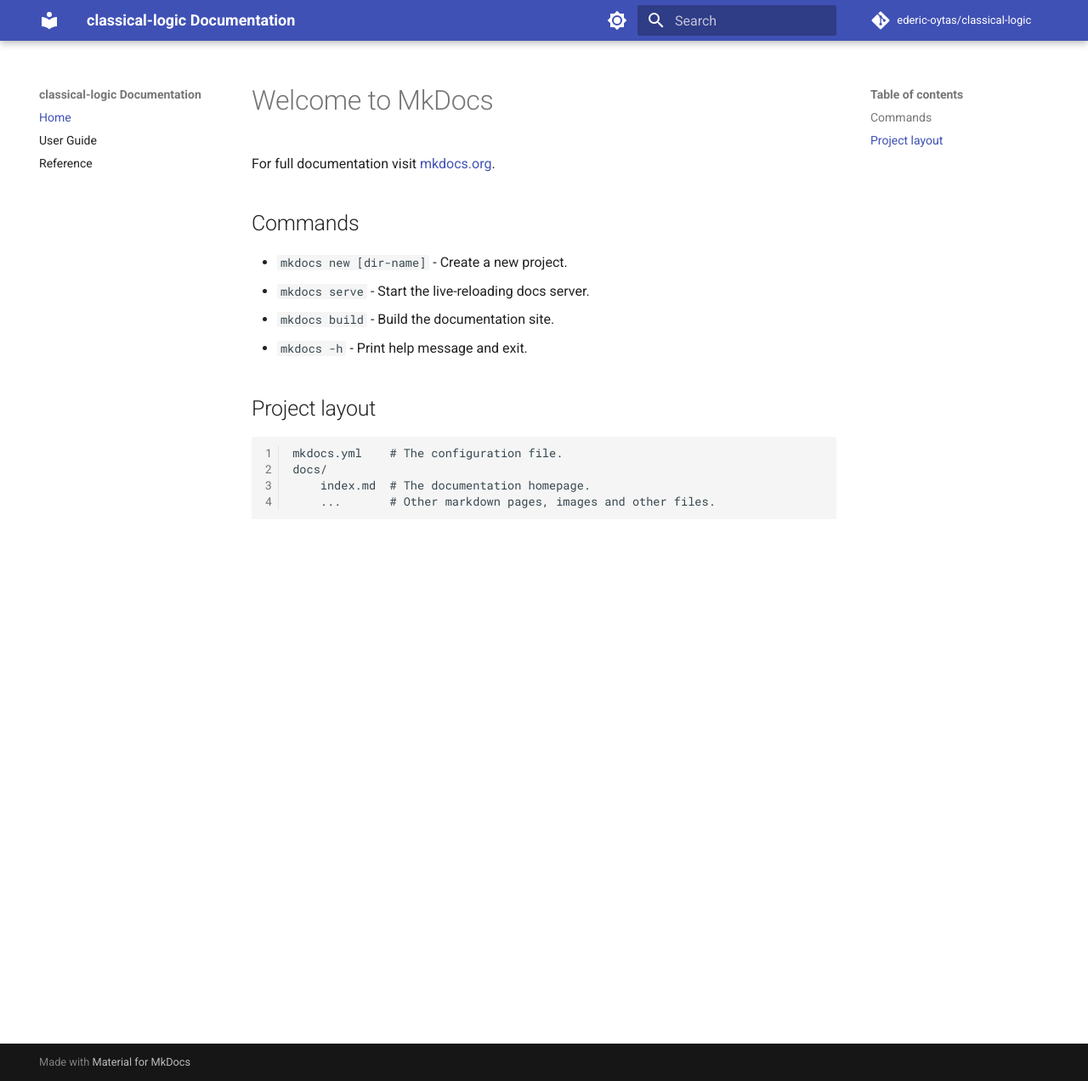
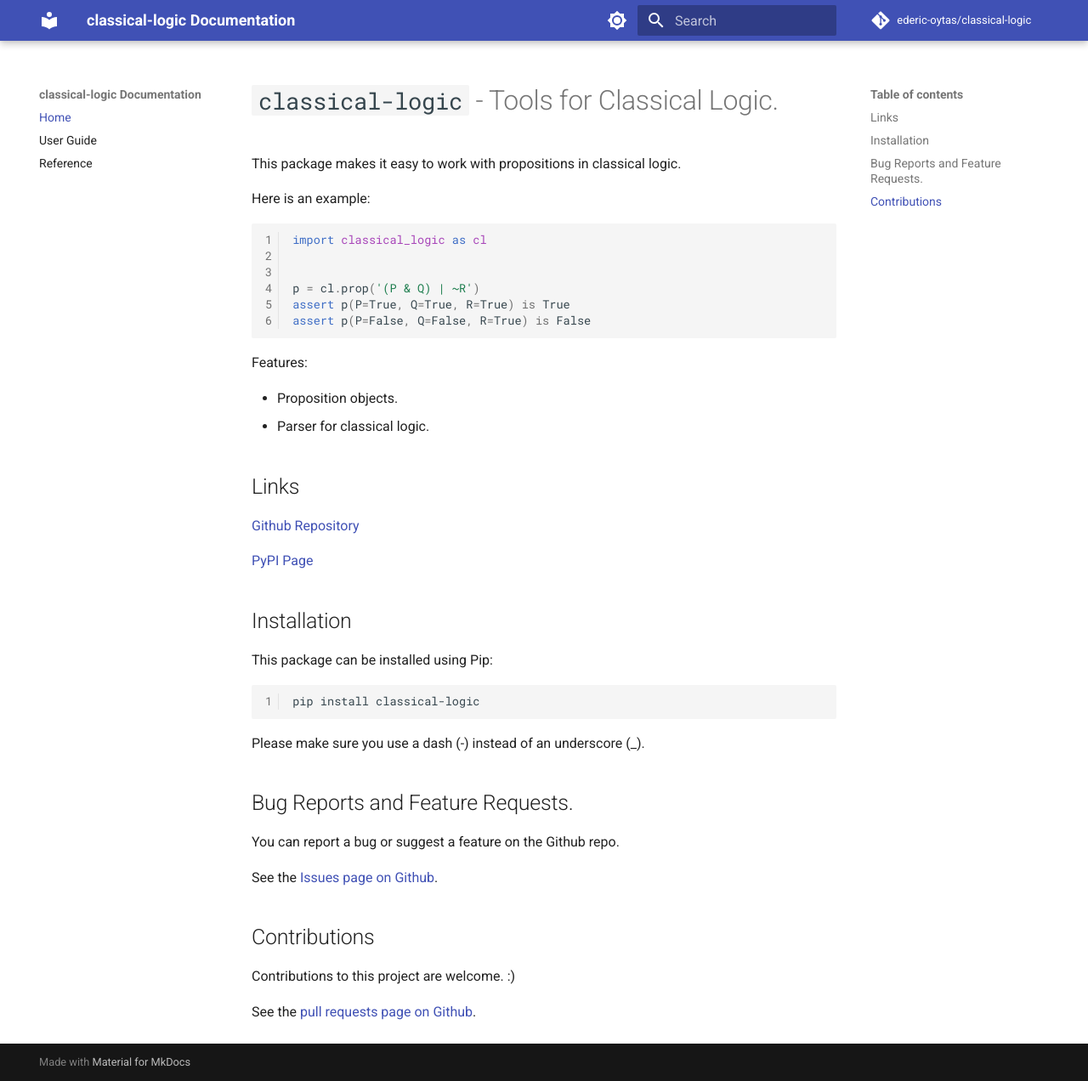
Before and after one commit to ederic-oytas/classical-logic, an MkDocs documentation site: the page built from docs/index.md, in a window 1280 px wide and 1272 px high. Shown: the whole window at 85% size. Built offline with MkDocs 1.6.1 and Material for MkDocs 9.7.7, drawn with Linux system fonts in a browser that asks for light colours; comment, search, counter and statistics services are not loaded.

Commit message:
Work on index.md

````diff
--- a/docs/index.md
+++ b/docs/index.md
@@ -1,17 +1,50 @@
-# Welcome to MkDocs
 
-For full documentation visit [mkdocs.org](https://www.mkdocs.org).
+# `classical-logic` - Tools for Classical Logic.
 
-## Commands
+This package makes it easy to work with propositions in classical logic.
 
-* `mkdocs new [dir-name]` - Create a new project.
-* `mkdocs serve` - Start the live-reloading docs server.
-* `mkdocs build` - Build the documentation site.
-* `mkdocs -h` - Print help message and exit.
+Here is an example:
 
-## Project layout
+```python
+import classical_logic as cl
 
-    mkdocs.yml    # The configuration file.
-    docs/
-        index.md  # The documentation homepage.
-        ...       # Other markdown pages, images and other files.
+
+p = cl.prop('(P & Q) | ~R')
+assert p(P=True, Q=True, R=True) is True
+assert p(P=False, Q=False, R=True) is False
+```
+
+Features:
+
+- Proposition objects.
+- Parser for classical logic.
+
+## Links
+
+[Github Repository](https://github.com/ederic-oytas/python-freezable)
+
+[PyPI Page](https://pypi.org/project/classical-logic/)
+
+## Installation
+
+This package can be installed using Pip:
+
+```bash
+pip install classical-logic
+```
+
+Please make sure you use a dash (-) instead of an underscore (_).
+
+## Bug Reports and Feature Requests.
+
+You can report a bug or suggest a feature on the Github repo.
+
+See the [Issues page on Github](
+https://github.com/ederic-oytas/classical-logic/issues/new/choose).
+
+## Contributions
+
+Contributions to this project are welcome. :)
+
+See the [pull requests page on Github](
+https://github.com/ederic-oytas/classical-logic/pulls).
````
